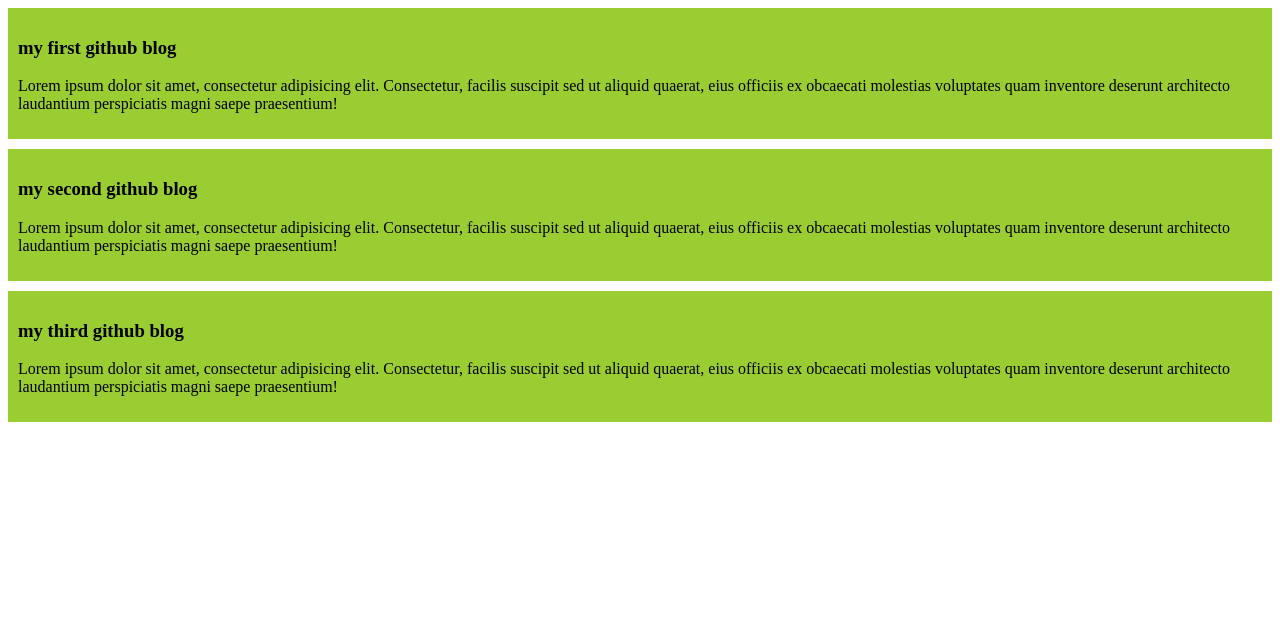
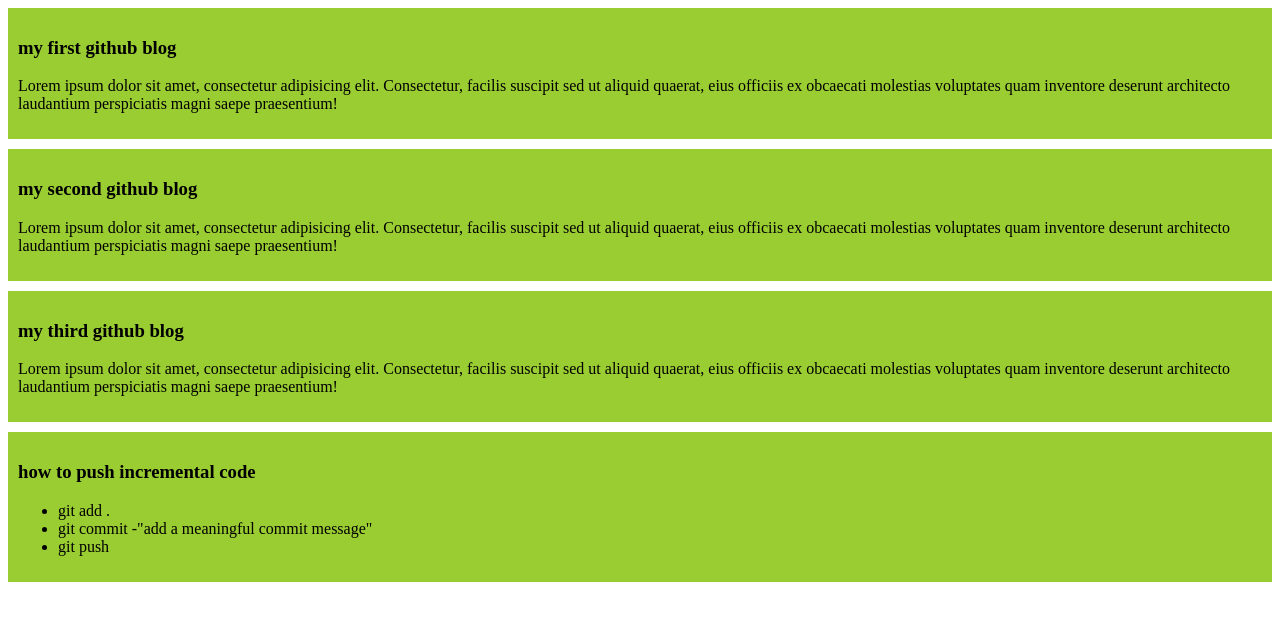
Before and after one commit to Ripa1518/my-first-github-repo-ag, a plain HTML site: page index.html in a window 1280 px wide. Drawn offline with Linux system fonts and the light colour scheme.

Commit message:
added a list to push code

```diff
--- a/index.html
+++ b/index.html
@@ -19,5 +19,13 @@
      <h3>my third github blog</h3>
     <p>Lorem ipsum dolor sit amet, consectetur adipisicing elit. Consectetur, facilis suscipit sed ut aliquid quaerat, eius officiis ex obcaecati molestias voluptates quam inventore deserunt architecto laudantium perspiciatis magni saepe praesentium!</p>
 </div>
+<div>
+    <h3>how to push incremental code</h3>
+    <ul>
+        <li>git add .</li>
+        <li>git commit -"add a meaningful commit message"</li>
+        <li>git push</li>
+    </ul>
+</div>
 </body>
 </html>
```
